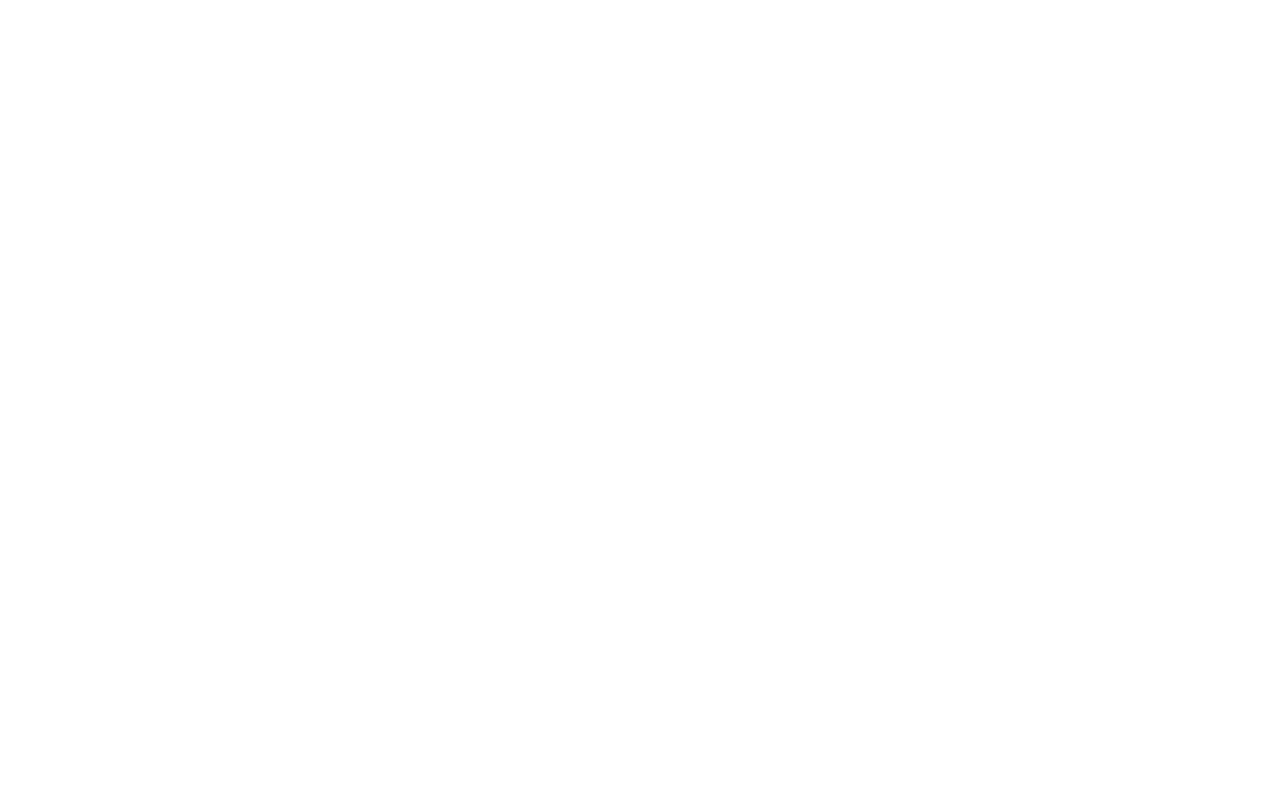
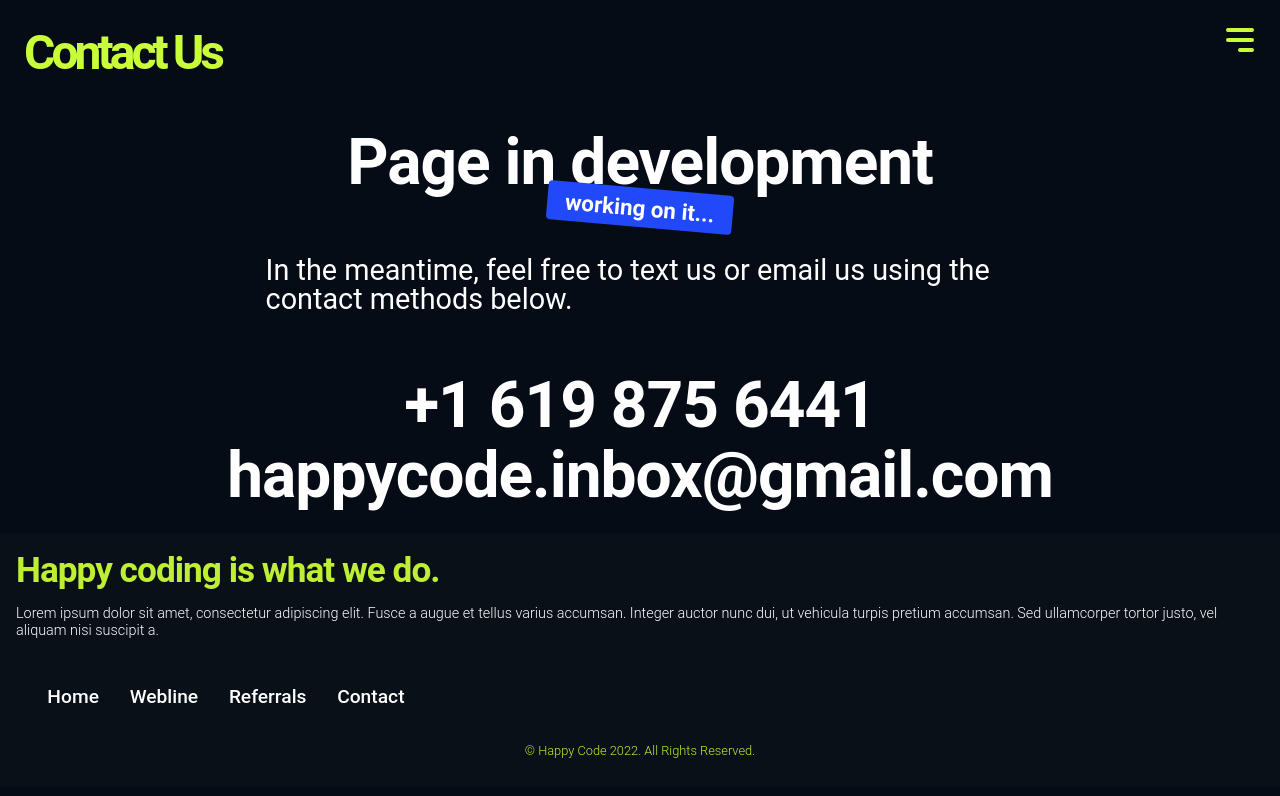
Before and after one commit to happycode-git/happycode-main, a React (Create React App) app: page /contact in a window 1280 px wide. Before the commit this address had no page. Shown: the top 796 px of the page. Built offline with nearby package versions, Linux system fonts and the light colour scheme.

Commit message:
Mar262023v1

```diff
--- a/src/App.css
+++ b/src/App.css
@@ -28,10 +28,15 @@
   justify-content: space-between;
   padding: 0.1em 0;
 }
+
 .flex-around {
   align-items: center;
   display: flex;
   justify-content: space-around;
+}
+
+.padding {
+  padding: 1em;
 }
 
 /*  */
@@ -50,6 +55,9 @@
 
 .bg-darker {
   background-color: #091018;
+}
+.bg-white {
+  background-color: white;
 }
 
 .light {
@@ -87,6 +95,7 @@
 .blue {
   color: #1511ed
 }
+
 .light-red {
   font-family: 'Roboto', sans-serif;
   font-size: 1.6em;
@@ -96,6 +105,7 @@
 .font {
   font-family: 'Roboto', sans-serif;
 }
+
 .underline {
   border-bottom: 1px solid #1511ed;
 }
--- a/src/App.js
+++ b/src/App.js
@@ -3,6 +3,8 @@
 import Home from './COMPONENTS/Home';
 import Projects from './COMPONENTS/MEMBERS/Projects';
 import Webline from './COMPONENTS/Webline';
+import Referrals from './COMPONENTS/Referrals'
+import Contact from './COMPONENTS/Contact'
 import Loading from './COMPONENTS/UTILITIES/Loading'
 //
 import { useSelector } from 'react-redux'
@@ -47,6 +49,8 @@
         <Route exact path="/" element={<Home />} />
         <Route exact path="/webline" element={<Webline />} />
         <Route exact path="/products" element={<Products />} />
+        <Route exact path="/referrals" element={<Referrals />} />
+        <Route exact path="/contact" element={<Contact />} />
         {/*  */}
         <Route exact path="/projects" element={<Projects />} />
         <Route exact path="/project" element={<Project />} />
--- /dev/null
+++ b/src/COMPONENTS/Contact.js
@@ -0,0 +1,50 @@
+import React, { useEffect, useState } from 'react'
+//
+import './STYLESHEETS/Webline.css'
+import Footer from './UTILITIES/Footer'
+import Navigation from './UTILITIES/Navigation'
+//
+import { HiXMark } from 'react-icons/hi2'
+import { firebaseSignIn } from '../firebase'
+import { useDispatch, useSelector } from 'react-redux'
+import { useNavigate } from 'react-router-dom';
+import { setLoadingState } from '../REDUX/REDUCERS/LoadingSlice'
+//
+
+export default function Webline() {
+    const dispatch = useDispatch();
+    const navigate = useNavigate();
+
+    function closeNav() {
+        document.querySelector(".navbody").style.width = "0";
+    }
+
+
+    useEffect(() => {
+        closeNav()
+        window.scrollTo(0, 0)
+    }, [])
+    return (
+        <div className='main'>
+            <Navigation />
+            <h1 className='webline-title'>Contact Us</h1>
+
+            <div className='webline-panel2'>
+                <h1>Page in development</h1>
+                <p className='rotate apply-now'>working on it...</p>
+                <h2>
+                    In the meantime, feel free to text us or email us using the contact methods below.
+                </h2>
+                <br/>
+                <br/>
+                <h1>+1 619 875 6441</h1>
+                <br/>
+                <h1>happycode.inbox@gmail.com</h1>
+            </div>
+
+
+
+            <Footer />
+        </div>
+    )
+}
--- a/src/COMPONENTS/Home.js
+++ b/src/COMPONENTS/Home.js
@@ -40,14 +40,14 @@
                         </div>
                         <Link to="webline" className='home-panel2-option-icon'> <BsArrowRightCircle /></Link>
                     </div>
-                    <div className='home-panel2-option'>
-                        {/* <HiDesktopComputer className='home-panel2-option-icon' /> */}
+                    {/* <div className='home-panel2-option'>
+                        <HiDesktopComputer className='home-panel2-option-icon' />
                         <div className='home-panel2-option-block'>
                             <h1>Appline</h1>
                             <p>Apps made for business solutions. Subscribe for maintenance services to keep your business running efficiently.</p>
                         </div>
                         <Link to="appline" className='home-panel2-option-icon'> <BsArrowRightCircle /></Link>
-                    </div>
+                    </div> */}
                     <div className='home-panel2-option'>
                         {/* <HiDesktopComputer className='home-panel2-option-icon' /> */}
                         <div className='home-panel2-option-block'>
@@ -56,14 +56,13 @@
                         </div>
                         <Link to="products" className='home-panel2-option-icon'> <BsArrowRightCircle /></Link>
                     </div>
-                    <div className='home-panel2-option'>
-                        {/* <HiDesktopComputer className='home-panel2-option-icon' /> */}
+                    {/* <div className='home-panel2-option'>
                         <div className='home-panel2-option-block'>
                             <h1>Idea Generator</h1>
                             <p>Do you have an app idea that you want to see come to life? We build websites and apps even for the most creative and outrageous ideas.</p>
                         </div>
                         <Link to="ideas" className='home-panel2-option-icon'> <BsArrowRightCircle /></Link>
-                    </div>
+                    </div> */}
                 </div>
             </div>
             <div className='home-panel3'>
--- /dev/null
+++ b/src/COMPONENTS/Referrals.js
@@ -0,0 +1,48 @@
+import React, { useEffect, useState } from 'react'
+//
+import './STYLESHEETS/Webline.css'
+import Footer from './UTILITIES/Footer'
+import Navigation from './UTILITIES/Navigation'
+//
+import { HiXMark } from 'react-icons/hi2'
+import { firebaseSignIn } from '../firebase'
+import { useDispatch, useSelector } from 'react-redux'
+import { useNavigate } from 'react-router-dom';
+import { setLoadingState } from '../REDUX/REDUCERS/LoadingSlice'
+//
+import pdf1 from '../PHOTOS/Referral-Program-Flow.png'
+
+export default function Webline() {
+    const dispatch = useDispatch();
+    const navigate = useNavigate();
+
+    function closeNav() {
+        document.querySelector(".navbody").style.width = "0";
+    }
+
+
+    useEffect(() => {
+        closeNav()
+        window.scrollTo(0, 0)
+    }, [])
+    return (
+        <div className='main'>
+            <Navigation />
+            <h1 className='webline-title'>Referrals</h1>
+            <div className='webline-panel2'>
+                <h1>Become a referral today!</h1>
+                <p className='rotate apply-now'>Join Us!</p>
+                <h2>
+                    Get 50% commission for every new partner you send our way. Once the website construction has begun, you will get your cut and be on your way. Easiest way to make money!
+                </h2>
+            </div>
+
+            <div className='bg-white'>
+                <img src={pdf1} className="pdf" />
+            </div>
+
+
+            <Footer />
+        </div>
+    )
+}
--- a/src/COMPONENTS/STYLESHEETS/Footer.css
+++ b/src/COMPONENTS/STYLESHEETS/Footer.css
@@ -19,7 +19,7 @@
     .footer-links {
         padding: 1em;
         display: grid;
-        grid-template-columns: repeat(2, 1fr);
+        grid-template-columns: 1fr 1fr 1fr;
     }
     .footer-link {
         text-decoration: none;
@@ -29,8 +29,6 @@
         text-align: center;
         margin-top: 0.5em;
         width: fit-content;
-        margin-left: auto;
-        margin-right: auto;
     }
     .footer-copyright {
         text-align: center;
@@ -42,6 +40,9 @@
     footer h1 {
         font-size: 2.2em;
     }
+    .footer-links {
+        display: flex;
+    }
 }
 
 @media only screen and (min-width: 800px) {}
--- a/src/COMPONENTS/STYLESHEETS/Webline.css
+++ b/src/COMPONENTS/STYLESHEETS/Webline.css
@@ -419,6 +419,14 @@
     /* .webline-app-input {
         min-width: 350px;
     } */
+    .pdf-wrap {
+        width: 100%;
+        height: fit-content;
+    }
+
+    .pdf {
+        width: 100%;
+    }
 }
 
 @media only screen and (min-width: 1000px) {
--- a/src/COMPONENTS/UTILITIES/Footer.js
+++ b/src/COMPONENTS/UTILITIES/Footer.js
@@ -13,11 +13,12 @@
             <div className='footer-links'>
                 <Link to="/" className='footer-link light'>Home</Link>
                 <Link to="/webline" className='footer-link light'>Webline</Link>
+                <Link to="/referrals" className='footer-link light'>Referrals</Link>
                 {/* <Link to="/appline" className='footer-link light'>Appline</Link> */}
                 {/* <Link to="/products" className='footer-link light'>Products</Link>
                 <Link to="/support" className='footer-link light'>Support</Link> */}
                 {/* <Link to="/blog" className='footer-link light'>Blog</Link> */}
-                {/* <Link to="/contact" className='footer-link light'>Contact</Link> */}
+                <Link to="/contact" className='footer-link light'>Contact</Link>
             </div>
             <p className='footer-copyright yellow'>
                 &copy; Happy Code 2022. All Rights Reserved.
--- a/src/COMPONENTS/UTILITIES/Navigation.js
+++ b/src/COMPONENTS/UTILITIES/Navigation.js
@@ -33,7 +33,7 @@
           <Link to="/webline" className='nav-link rotate bg-purple white'>Webline</Link>
           {/* <Link to="/appline" className='nav-link'>Appline</Link> */}
           <Link to="/products" className='nav-link rotate bg-purple'>Products</Link>
-          <Link to="/support" className='nav-link'>Support</Link>
+          <Link to="/referrals" className='nav-link'>Referrals</Link>
           {/* <Link to="/blog" className='nav-link'>Blog</Link> */}
           <Link to="/contact" className='nav-link'>Contact</Link>
 
```
Also changed, not shown: src/PHOTOS/Referral-Program-Flow.png (added).
